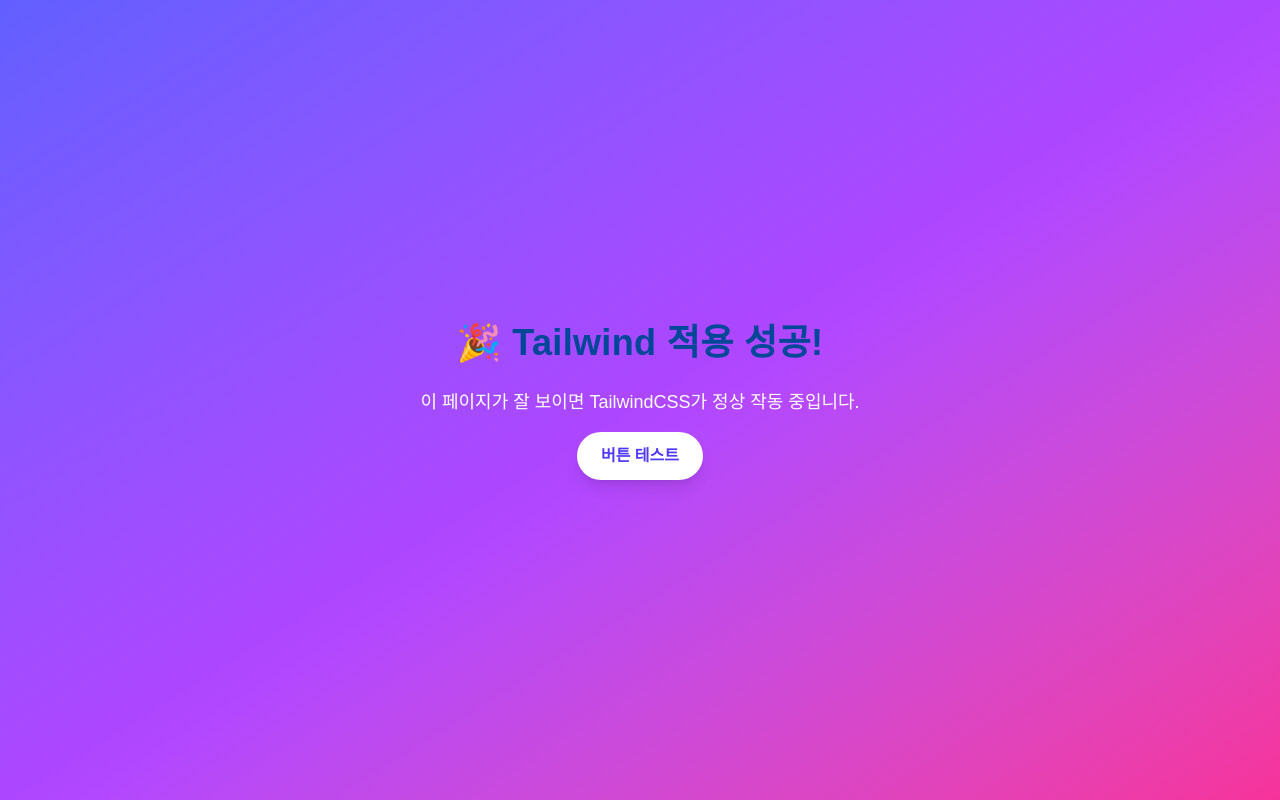
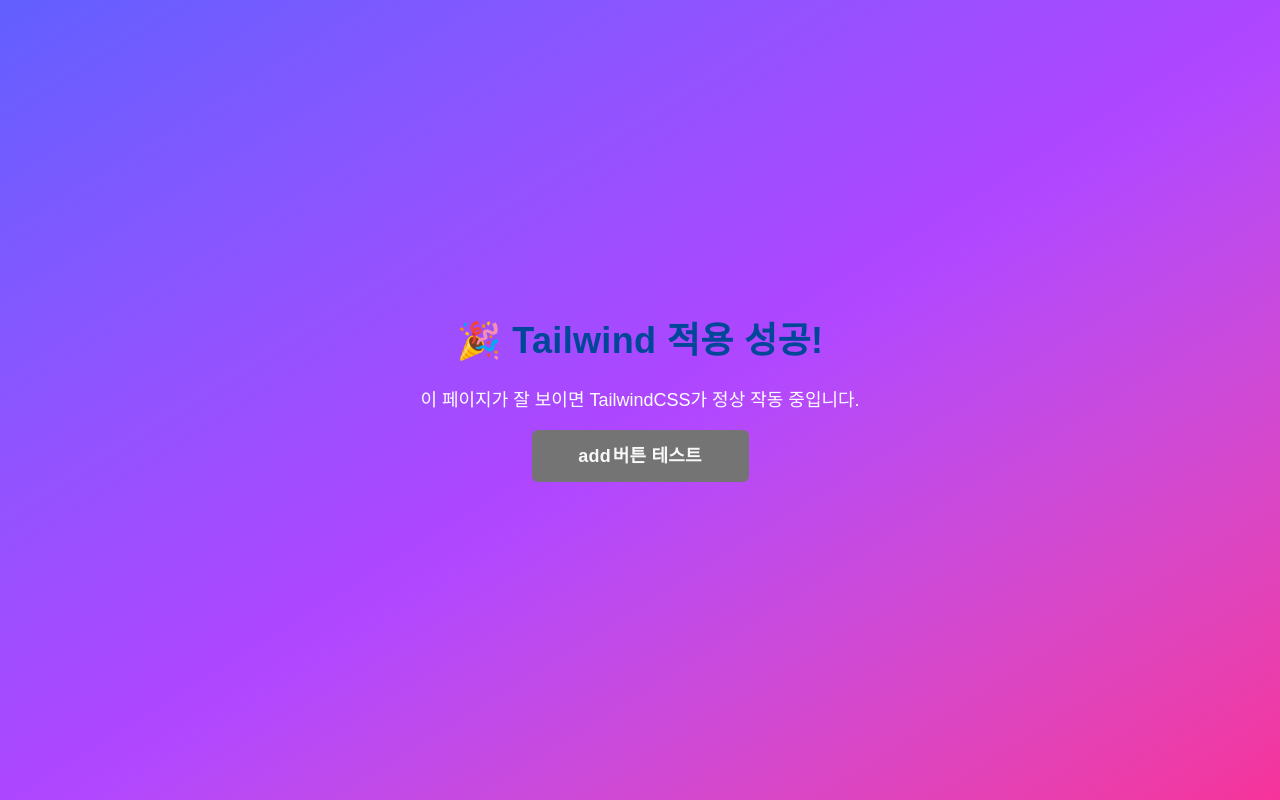
Before and after one commit to 2025-1-alpha/fe_geulowup, a Next.js app: page /test in a window 1280 px wide. Built offline with nearby package versions, Linux system fonts and the light colour scheme; a web font is replaced by a local one.

Commit message:
feat: 버튼 기본 세팅(4px 단위, 아이콘 제외)

```diff
--- a/package.json
+++ b/package.json
@@ -10,6 +10,7 @@
     "prepare": "husky"
   },
   "dependencies": {
+    "clsx": "^2.1.1",
     "next": "15.2.4",
     "react": "^19.0.0",
     "react-dom": "^19.0.0"
--- a/src/app/(layout)/test/page.tsx
+++ b/src/app/(layout)/test/page.tsx
@@ -1,3 +1,7 @@
+'use client';
+
+import { Button } from '@/components/ui/Button';
+
 export default function TestPage() {
   return (
     <div className="flex min-h-screen flex-col items-center justify-center bg-gradient-to-br from-indigo-500 via-purple-500 to-pink-500 text-white">
@@ -5,9 +9,16 @@
         🎉 Tailwind 적용 성공!
       </h1>
       <p className="mb-4 text-lg">이 페이지가 잘 보이면 TailwindCSS가 정상 작동 중입니다.</p>
-      <button className="rounded-full bg-white px-6 py-3 font-semibold text-indigo-600 shadow-lg transition hover:bg-gray-100">
+
+      <Button
+        variant="grey"
+        state="hover"
+        size="medium"
+        icon="add"
+        onClick={() => alert('버튼 테스트')}
+      >
         버튼 테스트
-      </button>
+      </Button>
     </div>
   );
 }
--- /dev/null
+++ b/src/components/ui/Button/index.tsx
@@ -0,0 +1,68 @@
+import { clsx } from 'clsx';
+
+type ButtonProps = {
+  variant?: 'primary' | 'secondary' | 'grey' | 'disabled';
+  state?: 'default' | 'hover' | 'line' | 'line_hover';
+  size?: 'large' | 'medium' | 'small' | 'xsmall';
+  icon?: 'dropdown' | 'add';
+  children?: React.ReactNode;
+  className?: string;
+} & React.ButtonHTMLAttributes<HTMLButtonElement>;
+
+export const Button = ({
+  variant = 'primary',
+  state = 'default',
+  size = 'medium',
+  icon,
+  children,
+  className,
+  ...props
+}: ButtonProps) => {
+  const baseStyle = 'flex items-center justify-center font-medium transition-all';
+
+  const variantStyle = {
+    primary: {
+      default: 'bg-primary-navy4 text-layout-white',
+      hover: 'bg-primary-navy5 text-layout-white',
+      line: 'border border-primary-navy4 text-primary-navy4 bg-layout-white',
+      line_hover: 'border border-primary-navy4 text-primary-navy4 bg-layout-grey1',
+    },
+    secondary: {
+      default: 'bg-secondary-purple5 text-layout-white',
+      hover: 'bg-secondary-purple6 text-layout-white',
+      line: 'border border-secondary-purple6 text-secondary-purple6 bg-layout-white',
+      line_hover: 'border border-secondary-purple6 text-secondary-purple6 bg-layout-grey1',
+    },
+    grey: {
+      default: 'bg-layout-grey4 text-layout-white',
+      hover: 'bg-layout-grey5 text-layout-white',
+      line: 'border border-layout-grey6 text-layout-grey6 bg-layout-white',
+      line_hover: 'border border-layout-grey6 text-layout-grey6 bg-layout-grey1',
+    },
+    disabled: {
+      default: 'bg-layout-grey3 text-layout-grey2',
+    },
+  };
+
+  const sizeStyle = {
+    large: 'h-[54px] w-[764px] button-lg rounded-[6px]',
+    medium: 'h-[52px] w-[217px] button-md rounded-[6px]',
+    small: 'h-11 w-[129px] button-md rounded-[6px]',
+    xsmall: 'h-[34px] w-[87px] button-sm rounded-[5px]',
+  };
+  const variantObj = variantStyle[variant];
+
+  const selectedVariant =
+    variant === 'disabled'
+      ? variantObj.default
+      : (variantObj as Record<'default' | 'hover' | 'line' | 'line_hover', string>)[state] ||
+        variantObj.default;
+
+  return (
+    <button className={clsx(baseStyle, selectedVariant, sizeStyle[size], className)} {...props}>
+      {icon && icon === 'add' && <span className="mr-0.5">{icon}</span>}
+      {children}
+      {icon && icon === 'dropdown' && <span className="ml-1">{icon}</span>}
+    </button>
+  );
+};
--- /dev/null
+++ b/tailwind.config.js
@@ -0,0 +1,11 @@
+module.exports = {
+  content: [
+    './src/**/*.{js,ts,jsx,tsx,mdx}',
+    './components/**/*.{js,ts,jsx,tsx}',
+    './app/**/*.{js,ts,jsx,tsx,mdx}',
+  ],
+  theme: {
+    extend: {},
+  },
+  plugins: [],
+};
```
Also changed, not shown: 2 other files (tests, documents, lock files or other folders).
